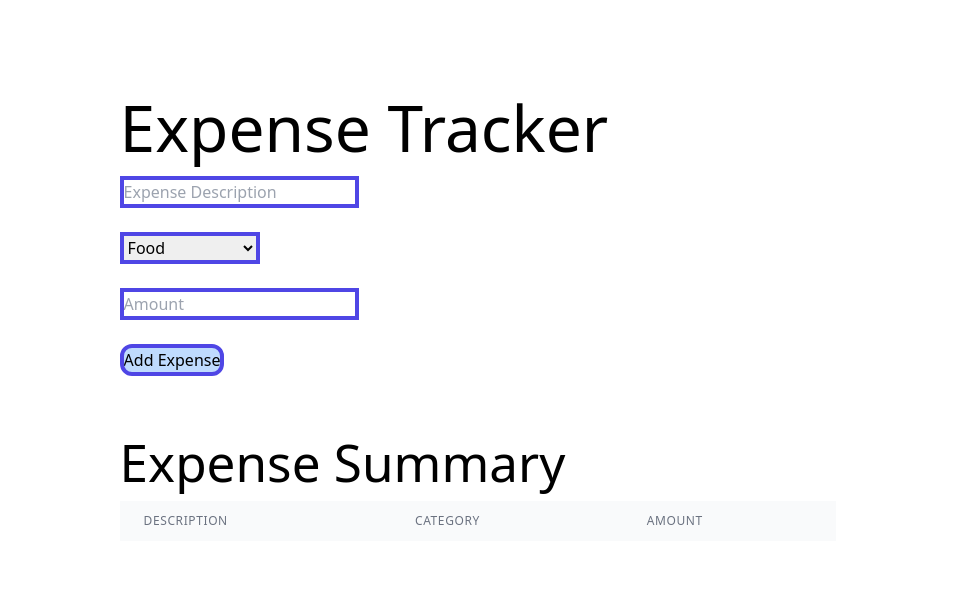
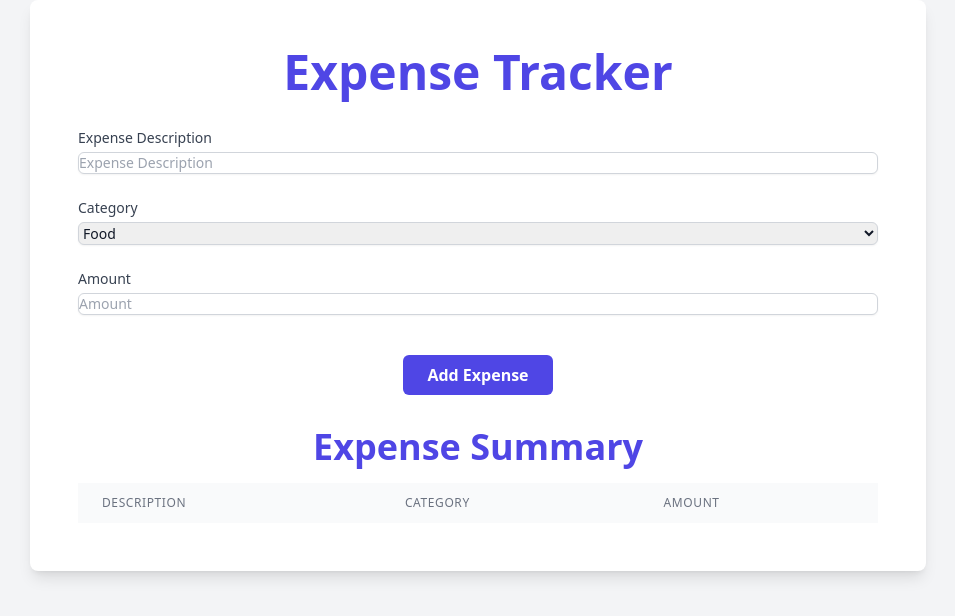
Before and after one commit to 0shobhit0/Expense-Tracker, a plain HTML site: page index.html in a window 1280 px wide. Shown: the whole page, without its empty margins (162-1117 px from the left). Drawn offline with nearby package versions, Linux system fonts and the light colour scheme.

Commit message:
added Tailwind CSS

```diff
--- a/index.html
+++ b/index.html
@@ -6,32 +6,36 @@
     <title>Expense Tracker</title>
     <script src="https://cdn.tailwindcss.com"></script>
 </head>
-<body>
-    <div class="px-[22vw] py-[10vh]"  id="main">
-        <h1 class="text-[5vw]">Expense Tracker</h1>
-       <form action="" id="expenseForm">
-        <input class="border-4 border-indigo-600" type="text" id="description"
-        placeholder="Expense Description" required >
-       <br>
-       <br>
-       <select class="border-4 border-indigo-600"  id="category" required>
+<body class="bg-gray-100 text-gray-900">
+    <div class="max-w-4xl mx-auto p-6 sm:p-12 bg-white shadow-lg rounded-lg" id="main">
+        <h1 class="text-4xl sm:text-5xl font-bold text-center mb-8 text-indigo-600">Expense Tracker</h1>
+        <form id="expenseForm" class="space-y-6">
+            <div>
+                <label for="description" class="block text-sm font-medium text-gray-700">Expense Description</label>
+                <input class="mt-1 block w-full border border-gray-300 rounded-md shadow-sm focus:ring-indigo-500 focus:border-indigo-500 sm:text-sm" type="text" id="description" placeholder="Expense Description" required>
+            </div>
+            <div>
+                <label for="category" class="block text-sm font-medium text-gray-700">Category</label>
+                <select class="mt-1 block w-full border border-gray-300 rounded-md shadow-sm focus:ring-indigo-500 focus:border-indigo-500 sm:text-sm" id="category" required>
                     <option value="Food">Food</option>
                     <option value="Transportation">Transportation</option>
                     <option value="Utilities">Utilities</option>
                     <option value="Entertainment">Entertainment</option>
-        <option value="others">others</option>
+                    <option value="Others">Others</option>
                 </select>
-       <br>
-       <br>
-       <input class="border-4 border-indigo-600" type="number" id="amount" placeholder="Amount" required>
-       <br>
-       <br>
-       <input class="border-4 bg-blue-200 border-indigo-600 rounded-xl" type="submit" value="Add Expense" >
+            </div>
+            <div>
+                <label for="amount" class="block text-sm font-medium text-gray-700">Amount</label>
+                <input class="mt-1 block w-full border border-gray-300 rounded-md shadow-sm focus:ring-indigo-500 focus:border-indigo-500 sm:text-sm" type="number" id="amount" placeholder="Amount" required>
+            </div>
+            <div class="flex justify-center">
+                <input class="mt-4 px-6 py-2 bg-indigo-600 text-white font-semibold rounded-md hover:bg-indigo-700 focus:outline-none focus:ring-2 focus:ring-offset-2 focus:ring-indigo-500 cursor-pointer" type="submit" value="Add Expense">
+            </div>
         </form>
-       <br>
-       <br>
-        <h3 class="text-[4vw]">Expense Summary</h3>
-        <table class="min-w-full divide-y divide-gray-200" id="expensetable">
+        <div class="mt-8">
+            <h3 class="text-3xl sm:text-4xl font-semibold text-center text-indigo-600 mb-4">Expense Summary</h3>
+            <div class="overflow-x-auto">
+                <table class="min-w-full divide-y divide-gray-200">
                     <thead class="bg-gray-50">
                         <tr>
                             <th class="px-6 py-3 text-left text-xs font-medium text-gray-500 uppercase tracking-wider">Description</th>
@@ -44,10 +48,9 @@
                     </tbody>
                 </table>
             </div>
-
+        </div>
+    </div>
 
     <script src="script.js"></script>
-
 </body>
-
 </html>
```
Lines whose indentation alone changed are shown as unchanged.
